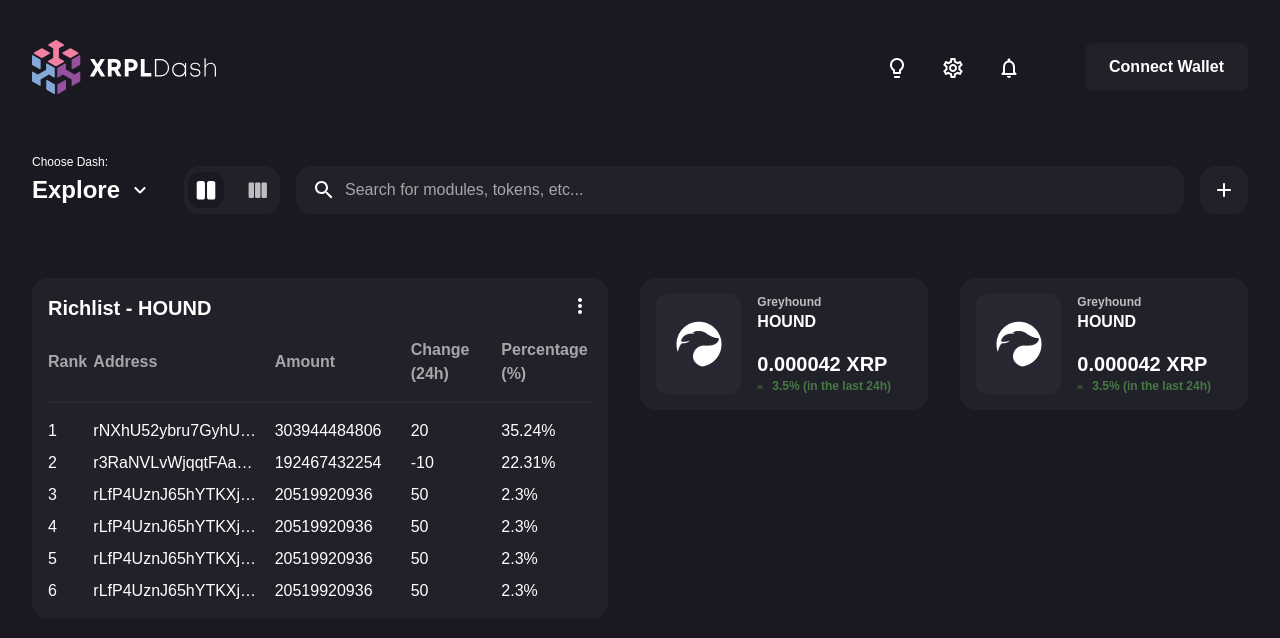
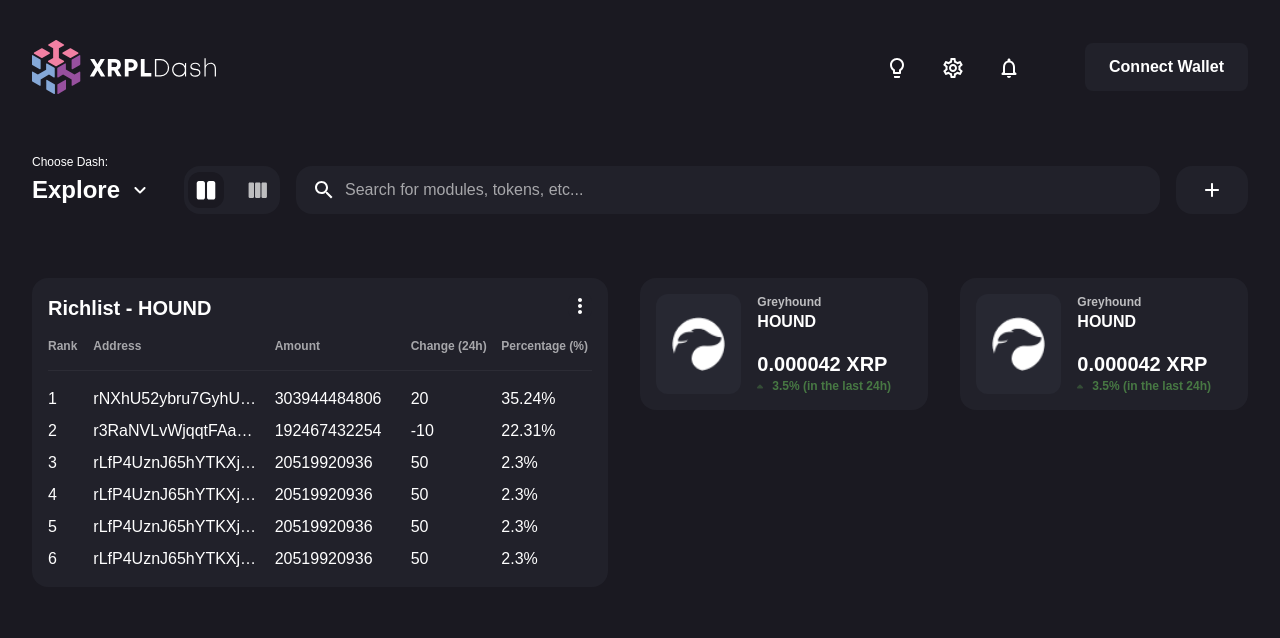
Before and after one commit to qwindo13/xrpl-dash, a Next.js app: page / in a window 1280 px wide. Shown: the top 638 px of the page. Built offline with nearby package versions, Linux system fonts and the light colour scheme.

Commit message:
Small changes to ModuleCard and other components

```diff
--- a/components/ControlPanel/ControlPanel.js
+++ b/components/ControlPanel/ControlPanel.js
@@ -36,9 +36,13 @@
             </div>
             <Tabs className="bg-[#21212A] h-full px-1" options={tabOptions} />
             <SearchBar className="h-full" placeholder={"Search for modules, tokens, etc..."} />
-            <Button className="h-full aspect-square	p-0 items-center flex flex-col !rounded-2xl">
-                <AddRoundedIcon />
-            </Button>
+            <Dropdown className="aspect-square" position="right" trigger={
+                <Button className="h-full aspect-square	p-0 items-center flex flex-col !rounded-2xl">
+                    <AddRoundedIcon />
+                </Button>
+            }>
+                <p>Test</p>
+            </Dropdown>
         </div>
     );
 };
--- a/components/Modules/FungibleTokens/PriceInfo/PriceInfo.js
+++ b/components/Modules/FungibleTokens/PriceInfo/PriceInfo.js
@@ -9,8 +9,8 @@
     return (
         <ModuleCard title={title} msettings={settings} disableTitle>
             <div className='w-full flex flex-row gap-4'>
-                <div className="h-auto w-1/3 flex bg-[#272832] rounded-xl p-2 items-center justify-center">
-                    <Image src="/images/hound.png" alt="ripple Image" width={46} height={46} />
+                <div className="h-auto w-1/3 flex bg-[#272832] rounded-xl p-4 items-center justify-center">
+                    <Image className=" w-full aspect-square" src="/images/hound.png" alt="ripple Image" width={46} height={46} />
                 </div>
                 <div className='h-auto w-3/1 flex flex-col gap-4 justify-between'>
                     <div className='flex flex-col'>
--- a/components/Modules/FungibleTokens/RichList/RichList.js
+++ b/components/Modules/FungibleTokens/RichList/RichList.js
@@ -71,7 +71,7 @@
                         return (
                             <div
                                 key={column.sortKey}
-                                className={`cursor-pointer text-left text-base font-semibold flex flex-row items-center gap-2 ${isActive ? 'opacity-100' : 'opacity-60'
+                                className={`cursor-pointer text-left text-xs font-semibold flex flex-row items-center gap-2 transition-all duration-300 ${isActive ? 'opacity-100' : 'opacity-60'
                                     } ${column.width}`}
                                 onClick={() => sortBy(column.sortKey)}
                             >
--- a/components/UI/Dropdown/Dropdown.js
+++ b/components/UI/Dropdown/Dropdown.js
@@ -1,17 +1,34 @@
-import React, { useState } from 'react';
+import React, { useState, useEffect, useRef } from 'react';
 
-const Dropdown = ({ trigger, children, className }) => {
+const Dropdown = ({ trigger, children, className, position = 'left' }) => {
     const [isOpen, setIsOpen] = useState(false);
-
+    const dropdownRef = useRef(null);
     const toggleDropdown = () => {
         setIsOpen(!isOpen);
     };
+    const handleClickOutside = (event) => {
+        if (dropdownRef.current && !dropdownRef.current.contains(event.target)) {
+            setIsOpen(false);
+        }
+    };
+    const dropdownPosition = {
+        left: 'left-0',
+        right: 'right-0',
+    };
+
+    useEffect(() => {
+        document.addEventListener('mousedown', handleClickOutside);
+
+        return () => {
+            document.removeEventListener('mousedown', handleClickOutside);
+        };
+    }, []);
 
     return (
-        <div className={`relative inline-block h-full ${className}`} onClick={toggleDropdown}>
-            {trigger}
+        <div ref={dropdownRef} className={`relative inline-block h-full ${className}`} onClick={toggleDropdown}>
+            {React.cloneElement(trigger, { isOpen })}
             {isOpen && (
-                <div className="absolute bg-[#21212A] left-0 mt-2 w-56 p-4 rounded-2xl border border-[#fff] border-opacity-10 bg-opacity-60 backdrop-blur-xl z-10">
+                <div className={`absolute bg-[#21212A] mt-2 w-56 p-4 rounded-2xl border border-[#fff] border-opacity-10 bg-opacity-60 backdrop-blur-xl z-10 ${dropdownPosition[position]}`}>
                     {children}
                 </div>
             )}
--- a/components/UI/ModuleCard/ModuleCard.js
+++ b/components/UI/ModuleCard/ModuleCard.js
@@ -1,18 +1,43 @@
-import React from 'react';
-import { motion } from 'framer-motion';
-import ModuleCardTitle from './ModuleCardTitle';
+import React, { useState } from 'react';
+import { motion, AnimatePresence } from 'framer-motion';
+import Button from '../Button/Button';
+import MoreVertIcon from '@mui/icons-material/MoreVert';
 
 const ModuleCard = ({ children, className, title, disableAnimation = false, disableTitle }) => {
-
-    const defaultClass = 'block items-start bg-[#21212A] flex flex-col w-full h-auto rounded-2xl relative justify-center items-center p-4';
+    const [isHovered, setIsHovered] = useState(false);
+    const defaultClass = 'block relative items-start bg-[#21212A] flex flex-col w-full h-auto rounded-2xl relative justify-center items-center p-4';
 
     return (
-        <div className={`${defaultClass} ${className}`}>
-             {!disableTitle && <ModuleCardTitle title={title} />}
+        <div
+            className={`${defaultClass} ${className}`}
+            onMouseEnter={() => setIsHovered(true)}
+            onMouseLeave={() => setIsHovered(false)}
+        >
+            {!disableTitle && (
+                <div className='w-full flex flex-row justify-between items-start pb-4 relative'>
+                    <h3 className='font-semibold text-xl'>{title}</h3>
+                </div>
+            )}
+
+            <AnimatePresence>
+                {(!disableTitle || isHovered) && (
+                    <motion.div
+                        key="button"
+                        initial={{ opacity: 0 }}
+                        animate={{ opacity: 1 }}
+                        exit={{ opacity: 0 }}
+                        transition={{ duration: 0.2 }}
+                    >
+                        <Button className="!p-0 rounded-full absolute top-4 right-4" disableAnimation>
+                            <MoreVertIcon />
+                        </Button>
+                    </motion.div>
+                )}
+            </AnimatePresence>
+
             <div className='w-full flex items-start'>
                 {children}
             </div>
-
         </div>
     );
 };
--- a/components/UI/ModuleCard/ModuleCardSettings.js
+++ b/components/UI/ModuleCard/ModuleCardSettings.js
@@ -0,0 +1,15 @@
+import React from 'react';
+import Button from '../Button/Button';
+import Dropdown from '../Dropdown/Dropdown';
+import MoreVertIcon from '@mui/icons-material/MoreVert';
+
+const ModuleCardSettings = ({ }) => {
+    return (
+        <div className='w-full flex flex-row justify-between items-start pb-4'>
+            <h3 className='font-semibold text-xl'>{title}</h3>
+            <Button className="!p-0 rounded-full" disableAnimation> <MoreVertIcon/> </Button>
+        </div>
+    );
+};
+
+export default ModuleCardSettings;
--- a/components/UI/ModuleCard/ModuleCardTitle.js
+++ /dev/null
@@ -1,14 +0,0 @@
-import React from 'react';
-import Button from '../Button/Button';
-import MoreVertIcon from '@mui/icons-material/MoreVert';
-
-const ModuleCardTitle = ({ title }) => {
-    return (
-        <div className='w-full flex flex-row justify-between items-start pb-4'>
-            <h3 className='font-semibold text-xl'>{title}</h3>
-            <Button className="!p-0 rounded-full" disableAnimation> <MoreVertIcon/> </Button>
-        </div>
-    );
-};
-
-export default ModuleCardTitle;
--- a/pages/index.js
+++ b/pages/index.js
@@ -14,13 +14,13 @@
       <Header />
       <ControlPanel />
       <div className='w-full flex flex-row gap-8'>
-        <div className=' w-6/12'>
+        <div className='w-12/12 lg:w-6/12'>
           <RichList />
         </div>
-        <div className=' w-3/12'>
+        <div className='w-12/12 lg:w-3/12'>
           <PriceInfo />
         </div>
-        <div className=' w-3/12'>
+        <div className='w-12/12 lg:w-3/12'>
           <PriceInfo />
         </div>
       </div>
--- a/styles/globals.css
+++ b/styles/globals.css
@@ -20,5 +20,5 @@
 body {
   background: var(--background-color);
   color: white;
-  @apply font-mont;
+  @apply font-mont overflow-hidden;
 }
```
